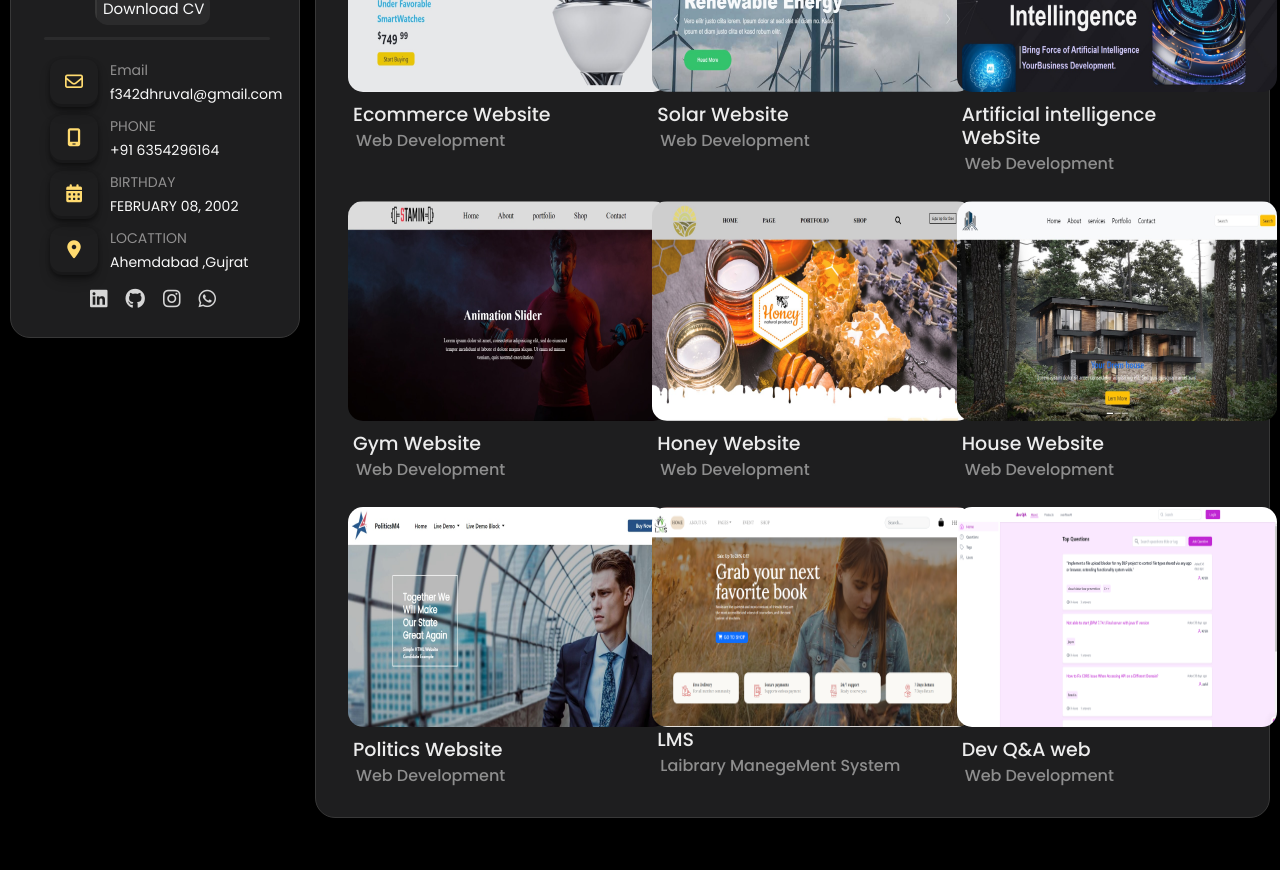
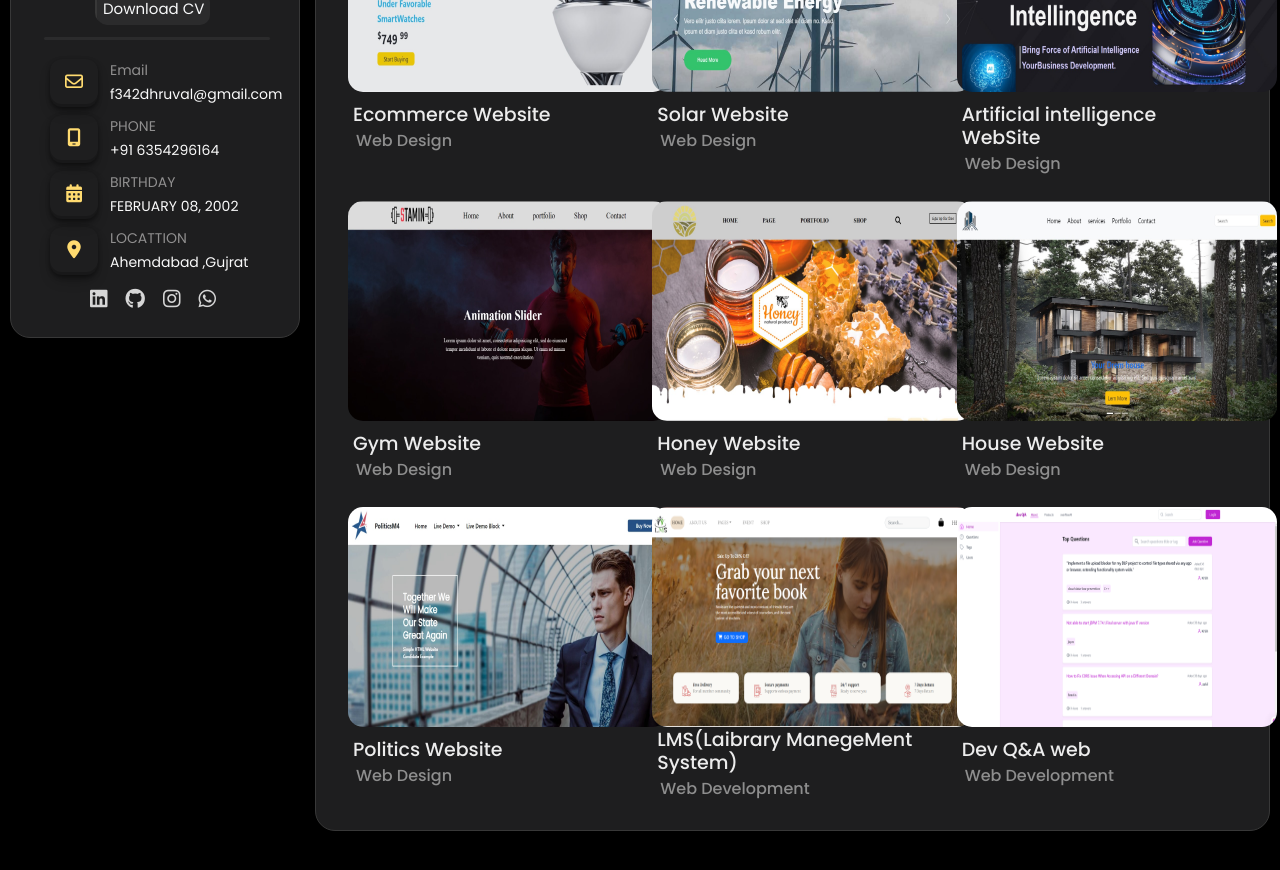
Before and after one commit to dhruvalgondaliya/Portfolio_website, a React (Create React App) app: page /portfolio in a window 1280 px wide. Shown: the part 300-1170 px from the top of the page. Built offline with nearby package versions, Linux system fonts and the light colour scheme.

Commit message:
add some change

```diff
--- a/src/Component/Portfolio.jsx
+++ b/src/Component/Portfolio.jsx
@@ -40,7 +40,7 @@ function Portfolio() {
                                     <img src={Ecommerce} alt="" />
                                     <div className="devlop">
                                         <h3>Ecommerce Website</h3>
-                                        <h5>Web Development</h5>
+                                        <h5>Web Design</h5>
 
                                     </div>
                                 </div>
@@ -49,7 +49,7 @@ function Portfolio() {
                                     <img src={Solar} alt="" />
                                     <div className="devlop">
                                         <h3>Solar Website</h3>
-                                        <h5>Web Development</h5>
+                                        <h5>Web Design</h5>
                                     </div>
                                 </div>
                                 <div className="website col-md-4 border-none">
@@ -57,7 +57,7 @@ function Portfolio() {
                                     <img src={AI} alt="" />
                                     <div className="devlop">
                                         <h3>Artificial intelligence WebSite</h3>
-                                        <h5>Web Development</h5>
+                                        <h5>Web Design</h5>
                                     </div>
                                 </div>
                             </div>
@@ -67,7 +67,7 @@ function Portfolio() {
                                     <img src={Gym} alt="" />
                                     <div className="devlop">
                                         <h3>Gym Website</h3>
-                                        <h5>Web Development</h5>
+                                        <h5>Web Design</h5>
                                     </div>
                                 </div>
                                 <div className="website col-md-4 border-none">
@@ -75,7 +75,7 @@ function Portfolio() {
                                     <img src={honey} alt="" />
                                     <div className="devlop">
                                         <h3>Honey Website</h3>
-                                        <h5>Web Development</h5>
+                                        <h5>Web Design</h5>
                                     </div>
                                 </div>
                                 <div className="website col-md-4 border-none">
@@ -83,7 +83,7 @@ function Portfolio() {
                                     <img src={House} alt="" />
                                     <div className="devlop">
                                         <h3>House Website</h3>
-                                        <h5>Web Development</h5>
+                                        <h5>Web Design</h5>
                                     </div>
                                 </div>
                             </div>
@@ -93,20 +93,19 @@ function Portfolio() {
                                     <img src={politics} alt="" />
                                     <div className="devlop">
                                         <h3>Politics Website</h3>
-                                        <h5>Web Development</h5>
+                                        <h5>Web Design</h5>
                                     </div>
                                 </div>
 
                                 <div className="website col-md-4 border-none" id='portfo'>
                                     <img src={LMs} alt="" />
-                                    <h3>LMS</h3>
-                                    <h5>Laibrary ManegeMent System</h5>
+                                    <h3>LMS(Laibrary ManegeMent System)</h3>
+                                    <h5>Web Development</h5>
                                     <button id='buto'>
                                         <a href="https://laibrary.netlify.app/">
                                             <i class="bi bi-eye"></i>
                                         </a>
                                     </button>
-
                                 </div>
 
                                 <div className="website col-md-4 border-none">
```
Also changed, not shown: src/setupTests.js (+1 -4 lines).
